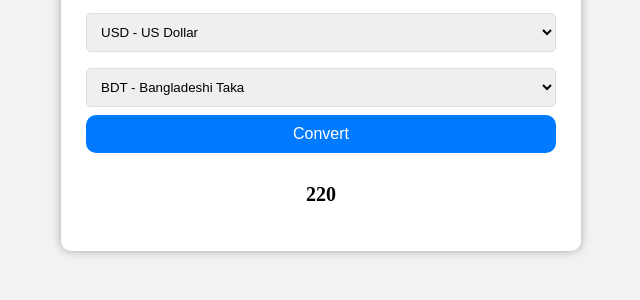
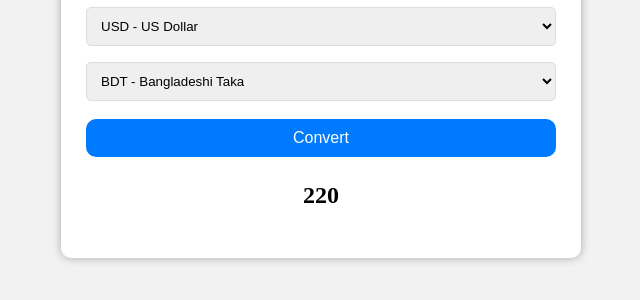
Before and after one commit to Shafin98/real-time-currency-converter, a plain HTML site: page index.html in a window 1280 px wide. Shown: the part 318-618 px from the top of the page, without its empty margins (319-959 px from the left). Drawn offline with Linux system fonts and the light colour scheme.

Commit message:
Added hover effect and some minor changes

```diff
--- a/style.css
+++ b/style.css
@@ -42,13 +42,19 @@ button {
     border: none;
     color:#fff;
     font-size: 16px;
+    margin-top: 10px;
+    cursor: pointer;
 }
 
-p {
+button:hover {
+    background-color: #0a5aaf;
+}
+
+#result {
     width: 100%;
     display: flex;
     justify-content: center;
-    font-size: 20px;
+    font-size: 24px;
     font-weight: bold;
-    padding-top: 10px;
+    margin-top: 25px;
 }
```
